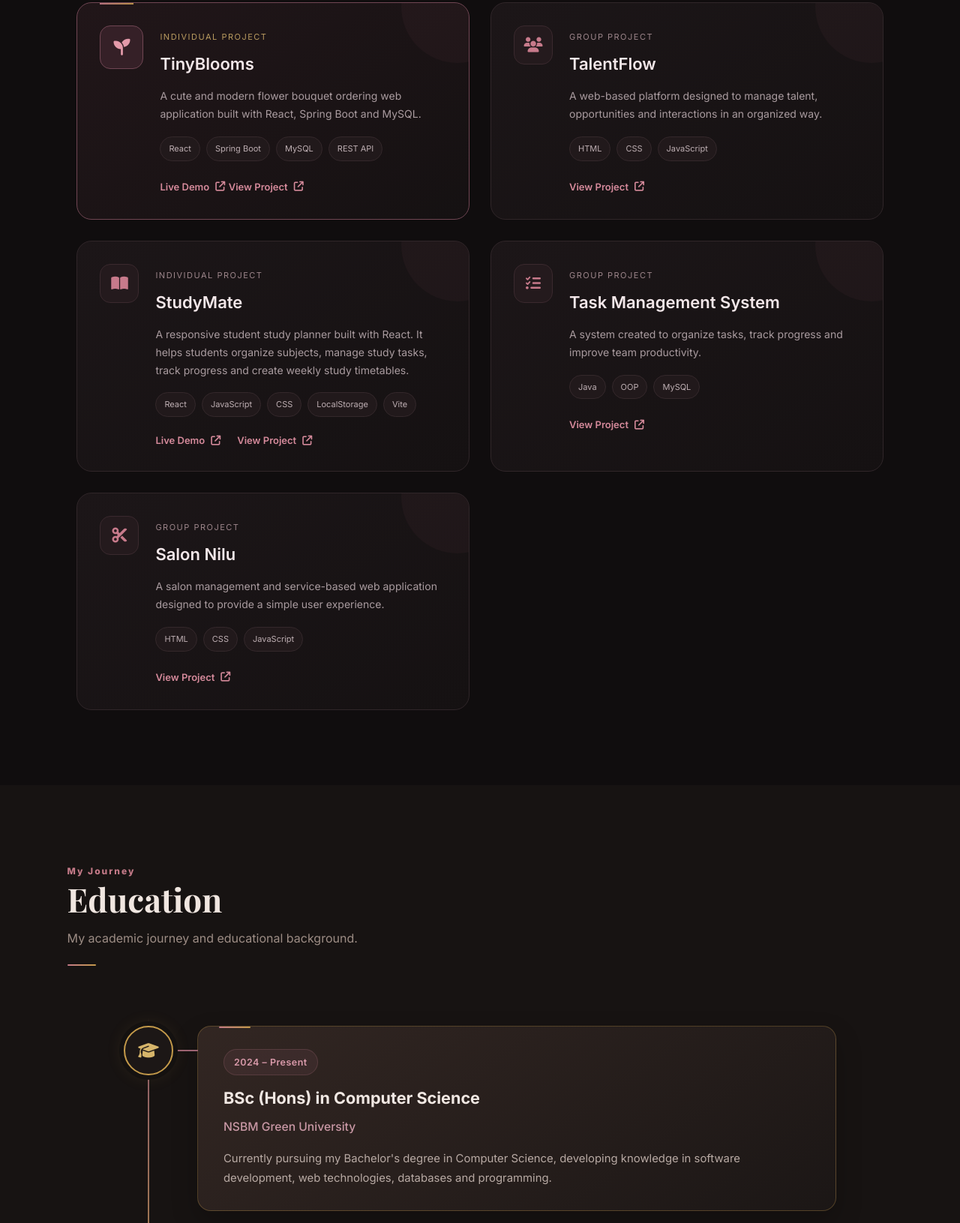
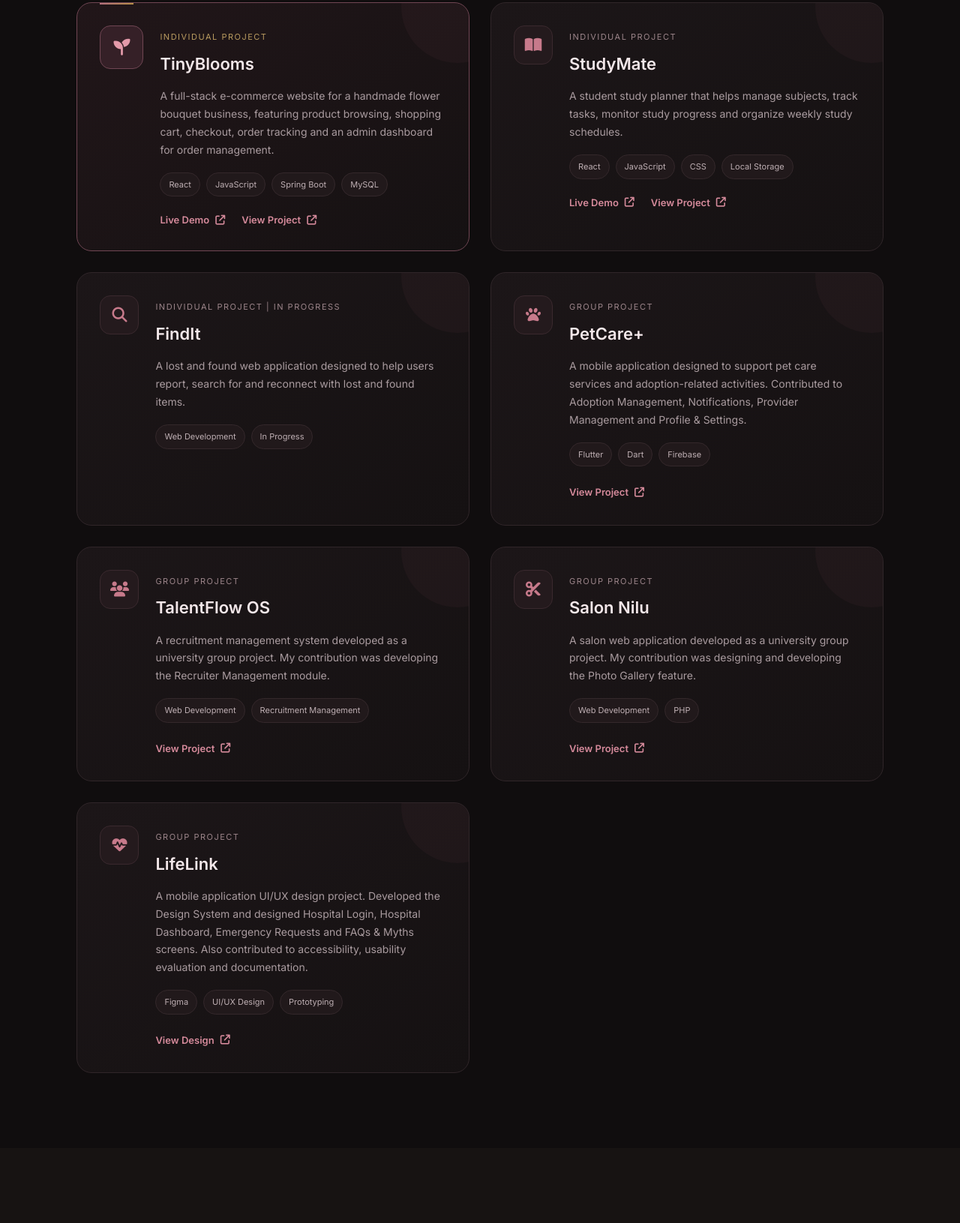
Before and after one commit to Chami-Ishu/my-portfolio, a plain HTML site: page index.html in a window 1280 px wide. Shown: the part 2445-4076 px from the top of the page at 75% size. Drawn offline with nearby package versions, Linux system fonts and the light colour scheme.

Commit message:
Revise project details and links in index.html
Updated project descriptions and links in the projects section of index.html. Removed outdated projects and added new ones with improved descriptions.

```diff
--- a/index.html
+++ b/index.html
@@ -319,7 +319,6 @@
 
 </section>
 
-
 <!-- ================= PROJECTS ================= -->
 
 <section id="projects" class="projects-section">
@@ -345,16 +344,20 @@
                 <h3>TinyBlooms</h3>
 
                 <p>
-                    A cute and modern flower bouquet ordering web application
-                    built with React, Spring Boot and MySQL.
+                    A full-stack e-commerce website for a handmade flower
+                    bouquet business, featuring product browsing, shopping
+                    cart, checkout, order tracking and an admin dashboard
+                    for order management.
                 </p>
 
                 <div class="project-tech">
                     <span>React</span>
+                    <span>JavaScript</span>
                     <span>Spring Boot</span>
                     <span>MySQL</span>
-                    <span>REST API</span>
                 </div>
+
+                <div class="project-links">
 
                     <a href="https://tiny-blooms.vercel.app"
                        target="_blank"
@@ -369,36 +372,8 @@
                        class="project-link">
                         View Project <i class="fa-solid fa-arrow-up-right-from-square"></i>
                     </a>
+
                 </div>
-        </div>
-
-
-        <!-- TalentFlow -->
-        <div class="project-card">
-
-            <div class="project-icon">
-                <i class="fa-solid fa-users"></i>
-            </div>
-
-            <div class="project-content">
-                <span class="project-type">Group Project</span>
-
-                <h3>TalentFlow</h3>
-
-                <p>
-                    A web-based platform designed to manage talent,
-                    opportunities and interactions in an organized way.
-                </p>
-
-                <div class="project-tech">
-                    <span>HTML</span>
-                    <span>CSS</span>
-                    <span>JavaScript</span>
-                </div>
-
-                <a href="#" class="project-link">
-                    View Project <i class="fa-solid fa-arrow-up-right-from-square"></i>
-                </a>
             </div>
         </div>
 
@@ -416,20 +391,20 @@
                 <h3>StudyMate</h3>
 
                 <p>
-                    A responsive student study planner built with React.
-                    It helps students organize subjects, manage study tasks,
-                    track progress and create weekly study timetables.
+                    A student study planner that helps manage subjects,
+                    track tasks, monitor study progress and organize
+                    weekly study schedules.
                 </p>
 
                 <div class="project-tech">
                     <span>React</span>
                     <span>JavaScript</span>
                     <span>CSS</span>
-                    <span>LocalStorage</span>
-                    <span>Vite</span>
+                    <span>Local Storage</span>
                 </div>
 
                 <div class="project-links">
+
                     <a href="https://student-study-planner-lovat-six.vercel.app"
                        target="_blank"
                        rel="noopener noreferrer"
@@ -437,43 +412,110 @@
                         Live Demo <i class="fa-solid fa-arrow-up-right-from-square"></i>
                     </a>
 
-                    <a href="https://github.com/Chami-Ishu/Student-Study-Planner.git"
+                    <a href="https://github.com/Chami-Ishu/Student-Study-Planner"
                        target="_blank"
                        rel="noopener noreferrer"
                        class="project-link">
                         View Project <i class="fa-solid fa-arrow-up-right-from-square"></i>
                     </a>
+
                 </div>
             </div>
         </div>
 
 
-        <!-- Task Management -->
+        <!-- FindIt -->
         <div class="project-card">
 
             <div class="project-icon">
-                <i class="fa-solid fa-list-check"></i>
+                <i class="fa-solid fa-magnifying-glass"></i>
+            </div>
+
+            <div class="project-content">
+                <span class="project-type">Individual Project | In Progress</span>
+
+                <h3>FindIt</h3>
+
+                <p>
+                    A lost and found web application designed to help users
+                    report, search for and reconnect with lost and found items.
+                </p>
+
+                <div class="project-tech">
+                    <span>Web Development</span>
+                    <span>In Progress</span>
+                </div>
+
+            </div>
+        </div>
+
+
+        <!-- PetCare+ -->
+        <div class="project-card">
+
+            <div class="project-icon">
+                <i class="fa-solid fa-paw"></i>
             </div>
 
             <div class="project-content">
                 <span class="project-type">Group Project</span>
 
-                <h3>Task Management System</h3>
+                <h3>PetCare+</h3>
 
                 <p>
-                    A system created to organize tasks, track progress
-                    and improve team productivity.
+                    A mobile application designed to support pet care
+                    services and adoption-related activities.
+                    Contributed to Adoption Management, Notifications,
+                    Provider Management and Profile & Settings.
                 </p>
 
                 <div class="project-tech">
-                    <span>Java</span>
-                    <span>OOP</span>
-                    <span>MySQL</span>
+                    <span>Flutter</span>
+                    <span>Dart</span>
+                    <span>Firebase</span>
                 </div>
 
-                <a href="#" class="project-link">
+                <a href="https://github.com/Chamindu18/petcare"
+                   target="_blank"
+                   rel="noopener noreferrer"
+                   class="project-link">
                     View Project <i class="fa-solid fa-arrow-up-right-from-square"></i>
                 </a>
+
+            </div>
+        </div>
+
+
+        <!-- TalentFlow OS -->
+        <div class="project-card">
+
+            <div class="project-icon">
+                <i class="fa-solid fa-users"></i>
+            </div>
+
+            <div class="project-content">
+                <span class="project-type">Group Project</span>
+
+                <h3>TalentFlow OS</h3>
+
+                <p>
+                    A recruitment management system developed as a
+                    university group project. My contribution was
+                    developing the Recruiter Management module.
+                </p>
+
+                <div class="project-tech">
+                    <span>Web Development</span>
+                    <span>Recruitment Management</span>
+                </div>
+
+                <a href="https://github.com/Chamindu18/TalentFlowOS"
+                   target="_blank"
+                   rel="noopener noreferrer"
+                   class="project-link">
+                    View Project <i class="fa-solid fa-arrow-up-right-from-square"></i>
+                </a>
+
             </div>
         </div>
 
@@ -491,19 +533,60 @@
                 <h3>Salon Nilu</h3>
 
                 <p>
-                    A salon management and service-based web application
-                    designed to provide a simple user experience.
+                    A salon web application developed as a university
+                    group project. My contribution was designing and
+                    developing the Photo Gallery feature.
                 </p>
 
                 <div class="project-tech">
-                    <span>HTML</span>
-                    <span>CSS</span>
-                    <span>JavaScript</span>
+                    <span>Web Development</span>
+                    <span>PHP</span>
                 </div>
 
-                <a href="#" class="project-link">
+                <a href="https://github.com/SanukaWaravita/SalonNilu"
+                   target="_blank"
+                   rel="noopener noreferrer"
+                   class="project-link">
                     View Project <i class="fa-solid fa-arrow-up-right-from-square"></i>
                 </a>
+
+            </div>
+        </div>
+
+
+        <!-- LifeLink -->
+        <div class="project-card">
+
+            <div class="project-icon">
+                <i class="fa-solid fa-heart-pulse"></i>
+            </div>
+
+            <div class="project-content">
+                <span class="project-type">Group Project</span>
+
+                <h3>LifeLink</h3>
+
+                <p>
+                    A mobile application UI/UX design project.
+                    Developed the Design System and designed Hospital Login,
+                    Hospital Dashboard, Emergency Requests and FAQs & Myths
+                    screens. Also contributed to accessibility,
+                    usability evaluation and documentation.
+                </p>
+
+                <div class="project-tech">
+                    <span>Figma</span>
+                    <span>UI/UX Design</span>
+                    <span>Prototyping</span>
+                </div>
+
+                <a href="https://www.figma.com/design/qqQo5vEfmywMQ67sk2mgjX/LifeLink---Mobile-AppDesign?node-id=600-1160&t=1o3K8gCNQRPRzdGL-1"
+                   target="_blank"
+                   rel="noopener noreferrer"
+                   class="project-link">
+                    View Design <i class="fa-solid fa-arrow-up-right-from-square"></i>
+                </a>
+
             </div>
         </div>
 
```
Lines whose indentation alone changed are shown as unchanged.
